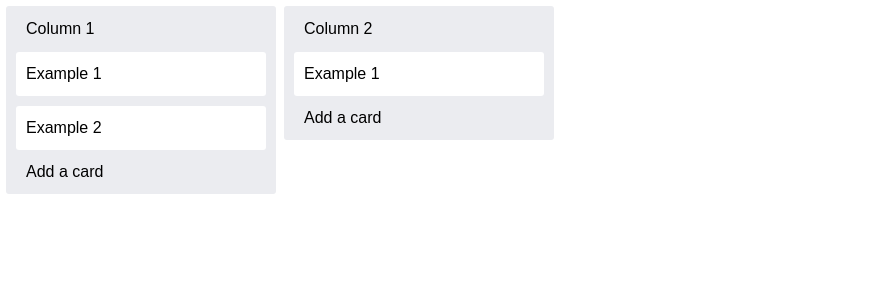
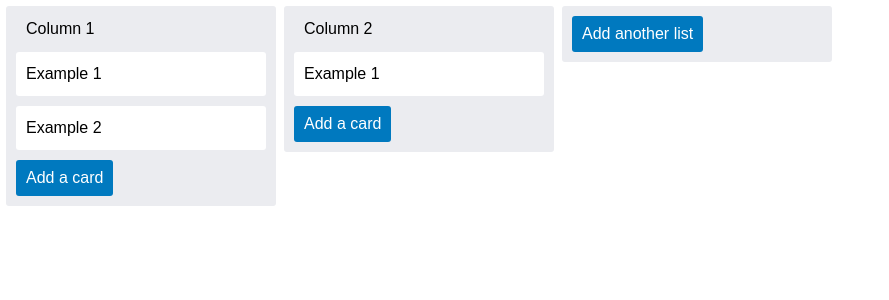
Before and after one commit to falconx/trello, a React (Create React App) app: page / in a window 1280 px wide. Shown: the top 300 px of the page, without its empty margins (0-889 px from the left). Built offline with nearby package versions, Linux system fonts and the light colour scheme.

Commit message:
feat: allow adding new columns

```diff
--- a/src/AppContext.tsx
+++ b/src/AppContext.tsx
@@ -10,6 +10,7 @@ interface GlobalAppContext {
   state: GlobalState;
   updateColumn: (columnId: string, value: Partial<Column>) => void;
   addCard: (columnId: string, value: Card) => void;
+  addColumn: (value: Column) => void;
 }
 
 const defaultState = {
@@ -82,12 +83,23 @@ const AppProvider: React.FunctionComponent<Props> = props => {
     });
   };
 
+  const addColumn = (value: Column): void => {
+    setState({
+      ...state,
+      columnsById: {
+        ...state.columnsById,
+        [value.id]: value,
+      },
+    });
+  };
+
   return (
     <AppContext.Provider
       value={{
         state,
         updateColumn,
         addCard,
+        addColumn,
       }}
       {...props}
     />
--- a/src/components/Board/Board.module.css
+++ b/src/components/Board/Board.module.css
@@ -1,6 +1,9 @@
 .columns {
   display: flex;
+  align-items: flex-start;
+  width: max-content;
   padding: var(--space-1);
+  overflow-x: auto;
 }
 
 .columns > * + * {
--- a/src/components/Board/Board.tsx
+++ b/src/components/Board/Board.tsx
@@ -1,22 +1,53 @@
-import { useContext } from 'react';
+import { useContext, useState, useRef } from 'react';
+import { v4 as uuidv4 } from 'uuid';
 
 import { AppContext } from '../../AppContext';
 import VisuallyHidden from '../VisuallyHidden';
 import Card from '../Card';
 import Column from '../Column';
+import Button from '../Button';
+
+import useOnClickOutside from '../../hooks/useOnClickOutside';
 
 import styles from './Board.module.css';
+import columnStyles from '../Column/Column.module.css';
 
 const Board: React.FunctionComponent = () => {
   const ctx = useContext(AppContext);
+  const addColumnEl = useRef<HTMLLIElement>(null);
+  const [isAddingColumn, setIsAddingColumn] = useState(false);
+  const [newColumnTitle, setNewColumnTitle] = useState('');
 
   const columns = Object.values(ctx?.state.columnsById || {});
+
+  // hide the add new card UI when clicking outside the column
+  useOnClickOutside(addColumnEl, () => {
+    setIsAddingColumn(false);
+  });
+
+  const addColumn = (event: React.FormEvent<HTMLFormElement>) => {
+    event.preventDefault();
+
+    if (!newColumnTitle) {
+      console.warn('No column title was provided');
+      return;
+    }
+
+    ctx?.addColumn({
+      id: uuidv4(),
+      title: newColumnTitle,
+      weight: 0,
+      cardsById: {},
+    });
+
+    // reset add new column fields
+    setNewColumnTitle('');
+  };
 
   return (
     <>
       <VisuallyHidden as="h1">Trello Board</VisuallyHidden>
 
-      {Boolean(columns.length) && (
       <ul className={styles.columns}>
         {columns.map(column => (
           <li key={column.id}>
@@ -27,8 +58,38 @@ const Board: React.FunctionComponent = () => {
             </Column>
           </li>
         ))}
+
+        <li
+          ref={addColumnEl}
+          className={columnStyles.root}
+        >
+          {isAddingColumn ? (
+            <form onSubmit={addColumn}>
+              <label>
+                <VisuallyHidden as="span">Add new card title</VisuallyHidden>
+
+                <textarea
+                  value={newColumnTitle}
+                  onChange={event => setNewColumnTitle(event.target.value)}
+                  placeholder="Enter list title…"
+                  autoFocus
+                />
+              </label>
+
+              <Button type="submit">
+                Add list
+              </Button>
+            </form>
+          ) : (
+            <Button
+              className={styles.toggleAdd}
+              onClick={() => setIsAddingColumn(true)}
+            >
+              Add another list
+            </Button>
+          )}
+        </li>
       </ul>
-      )}
     </>
   );
 };
--- a/src/components/Column/Column.tsx
+++ b/src/components/Column/Column.tsx
@@ -91,12 +91,12 @@ const Column: React.FunctionComponent<Props> = ({ id, title, children }) => {
             </Button>
           </form>
         ) : (
-          <button
+          <Button
             className={styles.toggleAdd}
             onClick={() => setIsAddingCard(true)}
           >
             Add a card
-          </button>
+          </Button>
         )}
       </div>
     </div>
```
Lines whose indentation alone changed are shown as unchanged.
